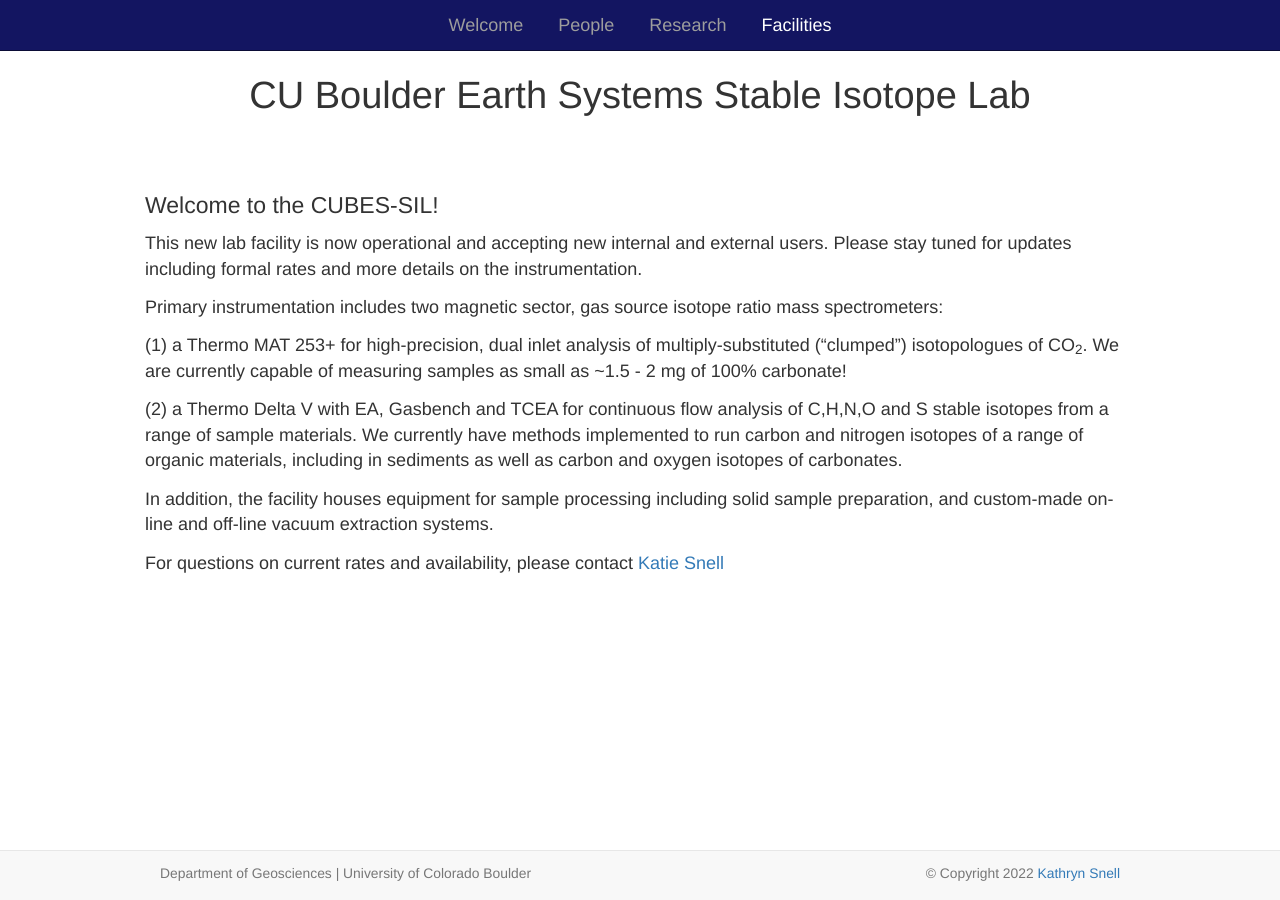
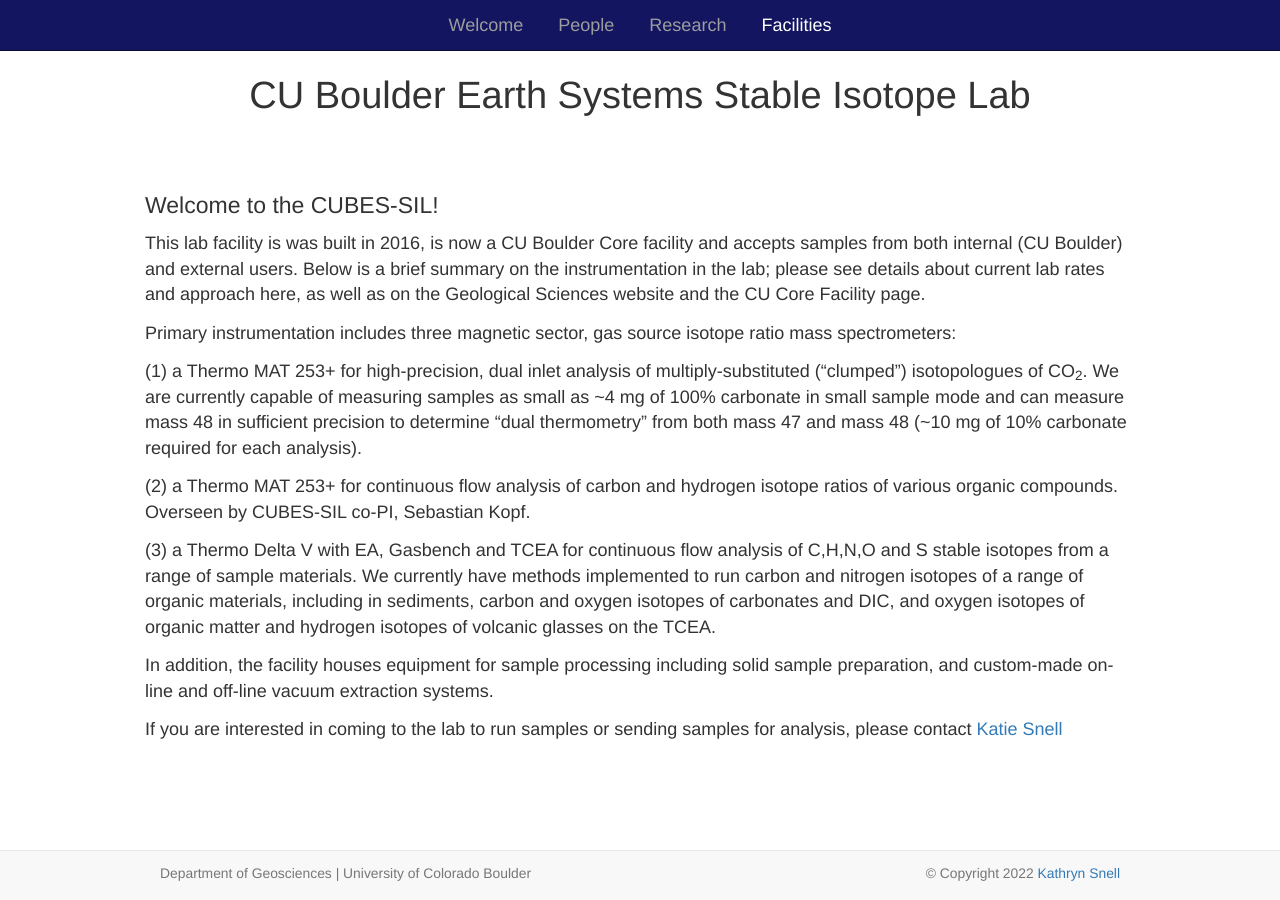
Before and after one commit to katie-snell/katie-snell.github.io, a Jekyll site: the page built from facilities.md, in a window 1280 px wide. Built offline with Jekyll 4.4.1, drawn with Linux system fonts in a browser that asks for light colours; nearby versions of some CDN libraries.

Commit message:
Update facilities.md

```diff
--- a/facilities.md
+++ b/facilities.md
@@ -11,14 +11,16 @@ weight: 4
 
 #### Welcome to the CUBES-SIL!
 
-This new lab facility is now operational and accepting new internal and external users. Please stay tuned for updates including formal rates and more details on the instrumentation.
+This lab facility is was built in 2016, is now a CU Boulder Core facility and accepts samples from both internal (CU Boulder) and external users. Below is a brief summary on the instrumentation in the lab; please see details about current lab rates and approach here, as well as on the Geological Sciences website and the CU Core Facility page.
 
-Primary instrumentation includes two magnetic sector, gas source isotope ratio mass spectrometers:
+Primary instrumentation includes three magnetic sector, gas source isotope ratio mass spectrometers:
 
- (1) a Thermo MAT 253+ for high-precision, dual inlet analysis of multiply-substituted (“clumped”) isotopologues of CO<sub>2</sub>. We are currently capable of measuring samples as small as ~1.5 - 2 mg of 100% carbonate!
+ (1) a Thermo MAT 253+ for high-precision, dual inlet analysis of multiply-substituted (“clumped”) isotopologues of CO<sub>2</sub>. We are currently capable of measuring samples as small as ~4 mg of 100% carbonate in small sample mode and can measure mass 48 in sufficient precision to determine "dual thermometry" from both mass 47 and mass 48 (~10 mg of 10% carbonate required for each analysis).
 
- (2) a Thermo Delta V with EA, Gasbench and TCEA for continuous flow analysis of C,H,N,O and S stable isotopes from a range of sample materials. We currently have methods implemented to run carbon and nitrogen isotopes of a range of organic materials, including in sediments as well as carbon and oxygen isotopes of carbonates.
+ (2) a Thermo MAT 253+ for continuous flow analysis of carbon and hydrogen isotope ratios of various organic compounds. Overseen by CUBES-SIL co-PI, Sebastian Kopf.
+
+ (3) a Thermo Delta V with EA, Gasbench and TCEA for continuous flow analysis of C,H,N,O and S stable isotopes from a range of sample materials. We currently have methods implemented to run carbon and nitrogen isotopes of a range of organic materials, including in sediments, carbon and oxygen isotopes of carbonates and DIC, and oxygen isotopes of organic matter and hydrogen isotopes of volcanic glasses on the TCEA.
 
 In addition, the facility houses equipment for sample processing including solid sample preparation, and custom-made on-line and off-line vacuum extraction systems.
 
-For questions on current rates and availability, please contact [Katie Snell](mailto:kathryn.snell@Colorado.edu)
+If you are interested in coming to the lab to run samples or sending samples for analysis, please contact [Katie Snell](mailto:kathryn.snell@Colorado.edu)
```
